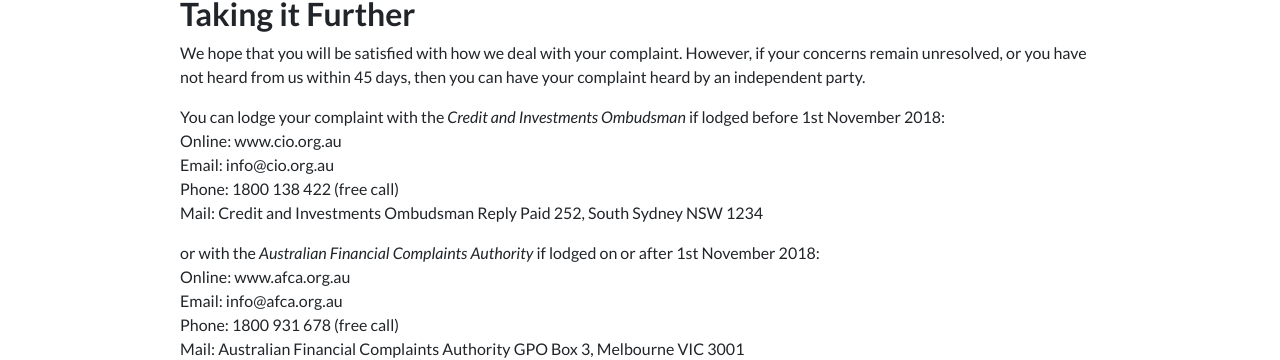
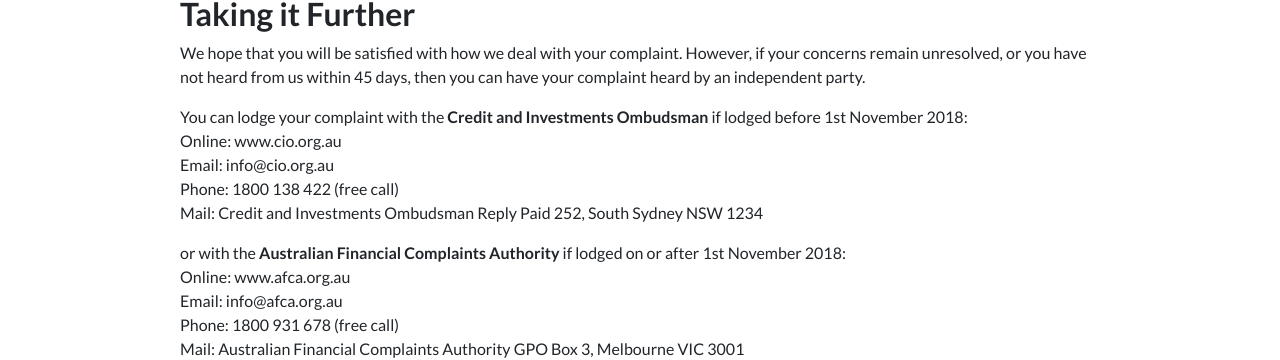
Before and after one commit to MikalHoward/mikalhoward.github.io, a Jekyll site: the page built from compliments-concerns.markdown, in a window 1280 px wide. Shown: the part 1043-1403 px from the top of the page. Built offline with Jekyll 4.4.1, drawn with Linux system fonts in a browser that asks for light colours; nearby versions of some CDN libraries.

```diff
--- a/compliments-concerns.markdown
+++ b/compliments-concerns.markdown
@@ -36,13 +36,13 @@ When we have completed our investigation we will write to let you know the outco
 
 We hope that you will be satisfied with how we deal with your complaint. However, if your concerns remain unresolved, or you have not heard from us within 45 days, then you can have your complaint heard by an independent party.
 
-You can lodge your complaint with the _Credit and Investments Ombudsman_ if lodged before 1st November 2018:
+You can lodge your complaint with the **Credit and Investments Ombudsman** if lodged before 1st November 2018:
 Online: www.cio.org.au
 Email: info@cio.org.au
 Phone: 1800 138 422 (free call)
 Mail: Credit and Investments Ombudsman Reply Paid 252, South Sydney NSW 1234
 
-or with the _Australian Financial Complaints Authority_ if lodged on or after 1st November 2018:
+or with the **Australian Financial Complaints Authority** if lodged on or after 1st November 2018:
 Online: www.afca.org.au
 Email: info@afca.org.au
 Phone: 1800 931 678 (free call)
```
